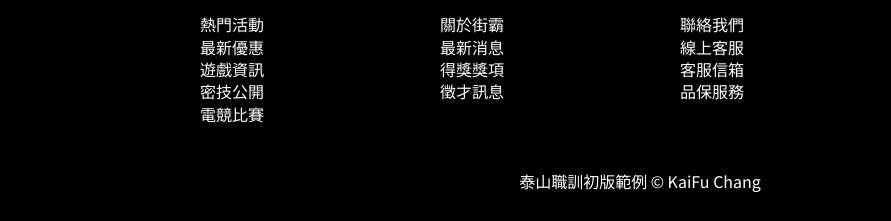
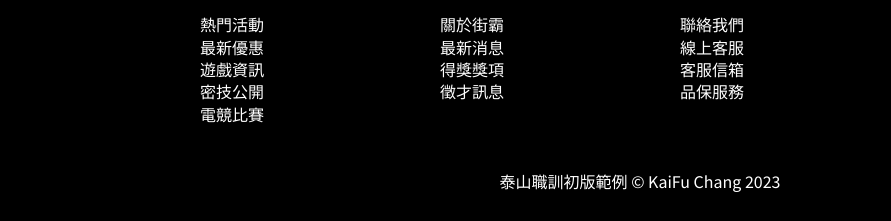
Before and after one commit to HSHadoww/test, a plain HTML site: page index.html in a window 1280 px wide. Shown: the part 2486-2707 px from the top of the page, 0-891 px from the left. Drawn offline with nearby package versions, Linux system fonts and the light colour scheme.

Commit message:
footer增加2023

```diff
--- a/index.html
+++ b/index.html
@@ -225,7 +225,7 @@
                 </div>
             </div>
         </div>
-        <div class="copyright">泰山職訓初版範例 &copy; KaiFu Chang</div>
+        <div class="copyright">泰山職訓初版範例 &copy; KaiFu Chang 2023</div>
     </div>
 </body>
 
```
